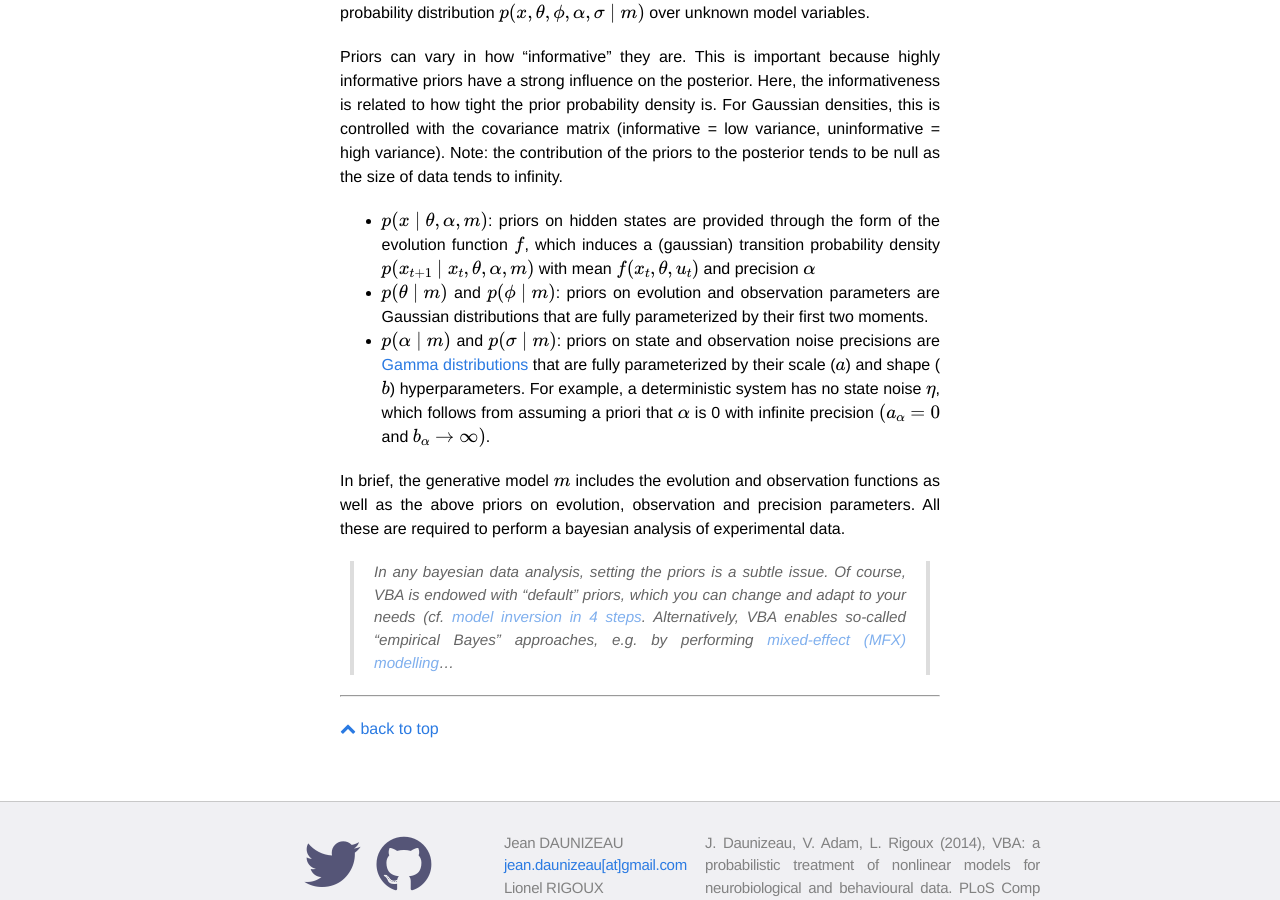
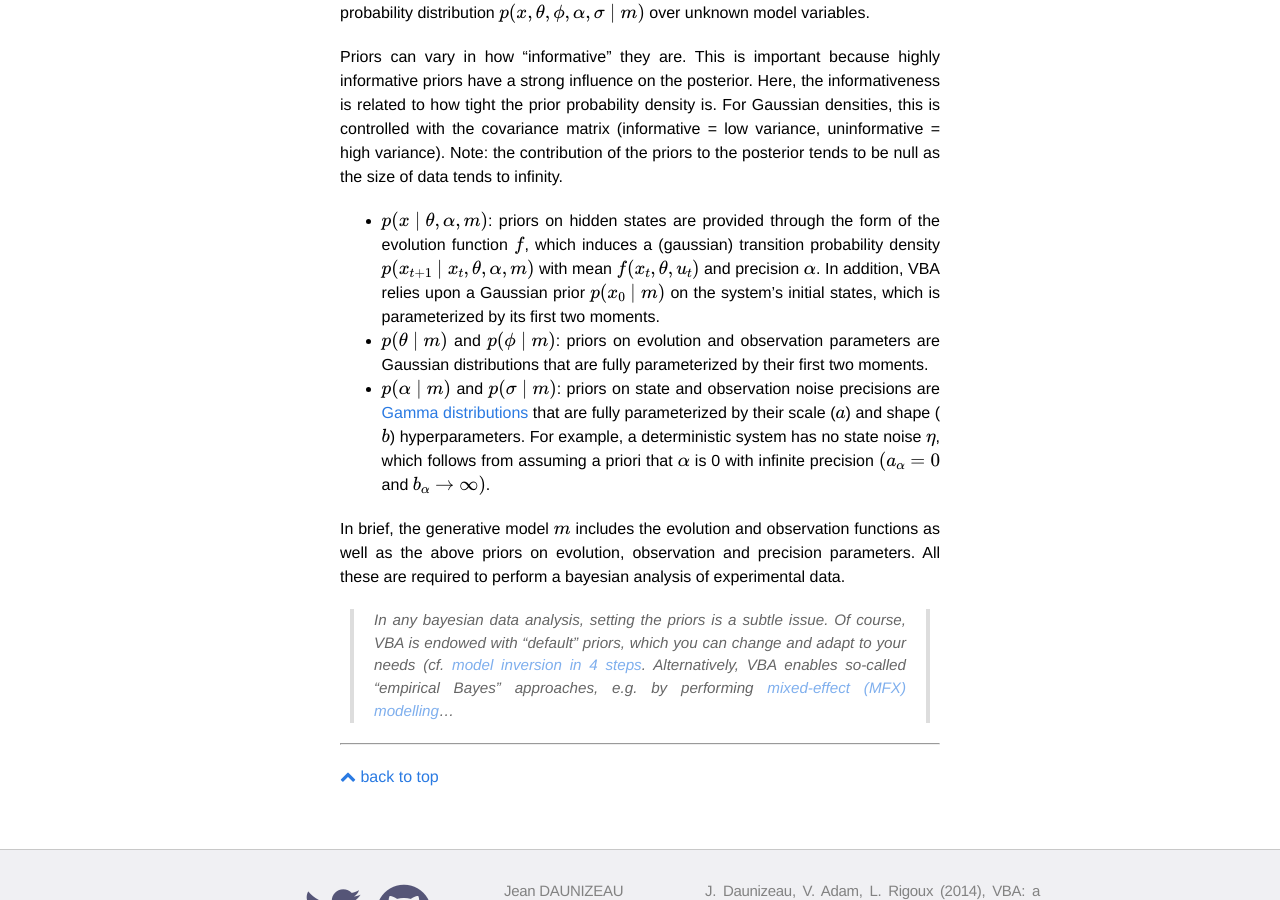
Before and after one commit to MBB-team/VBA-toolbox, a Jekyll site: the page built from _wiki/Structure-of-VBA's-generative-model.md, in a window 1280 px wide and 900 px high, scrolled down 5223 px. Built offline with Jekyll 4.4.1, drawn with Linux system fonts in a browser that asks for light colours; nearby versions of some CDN libraries; formulas are drawn with MathJax 3.

Commit message:
Update Structure-of-VBA's-generative-model.md

```diff
--- a/_wiki/Structure-of-VBA's-generative-model.md
+++ b/_wiki/Structure-of-VBA's-generative-model.md
@@ -110,7 +110,7 @@ Any data analysis relies upon prior knowledge. For example, the form of the evol
 
 Priors can vary in how "informative" they are. This is important because highly informative priors have a strong influence on the posterior. Here, the informativeness is related to how tight the prior probability density is. For Gaussian densities, this is controlled with the covariance matrix (informative = low variance, uninformative = high variance). Note: the contribution of the priors to the posterior tends to be null as the size of data tends to infinity.
 
-- $$p(x\mid \theta,\alpha,m)$$: priors on hidden states are provided through the form of the evolution function $$f$$, which induces a (gaussian) transition probability density $$p(x_{t+1}\mid x_t,\theta,\alpha,m)$$ with mean $$f(x_t,\theta,u_t)$$ and precision $$\alpha$$
+- $$p(x\mid \theta,\alpha,m)$$: priors on hidden states are provided through the form of the evolution function $$f$$, which induces a (gaussian) transition probability density $$p(x_{t+1}\mid x_t,\theta,\alpha,m)$$ with mean $$f(x_t,\theta,u_t)$$ and precision $$\alpha$$. In addition, VBA relies upon a Gaussian prior $$p(x_0\mid m)$$ on the system's initial states, which is parameterized by its first two moments.
 
 - $$p(\theta\mid m)$$ and $$p(\phi\mid m)$$: priors on evolution and observation parameters are Gaussian distributions that are fully parameterized by their first two moments.
 
```
